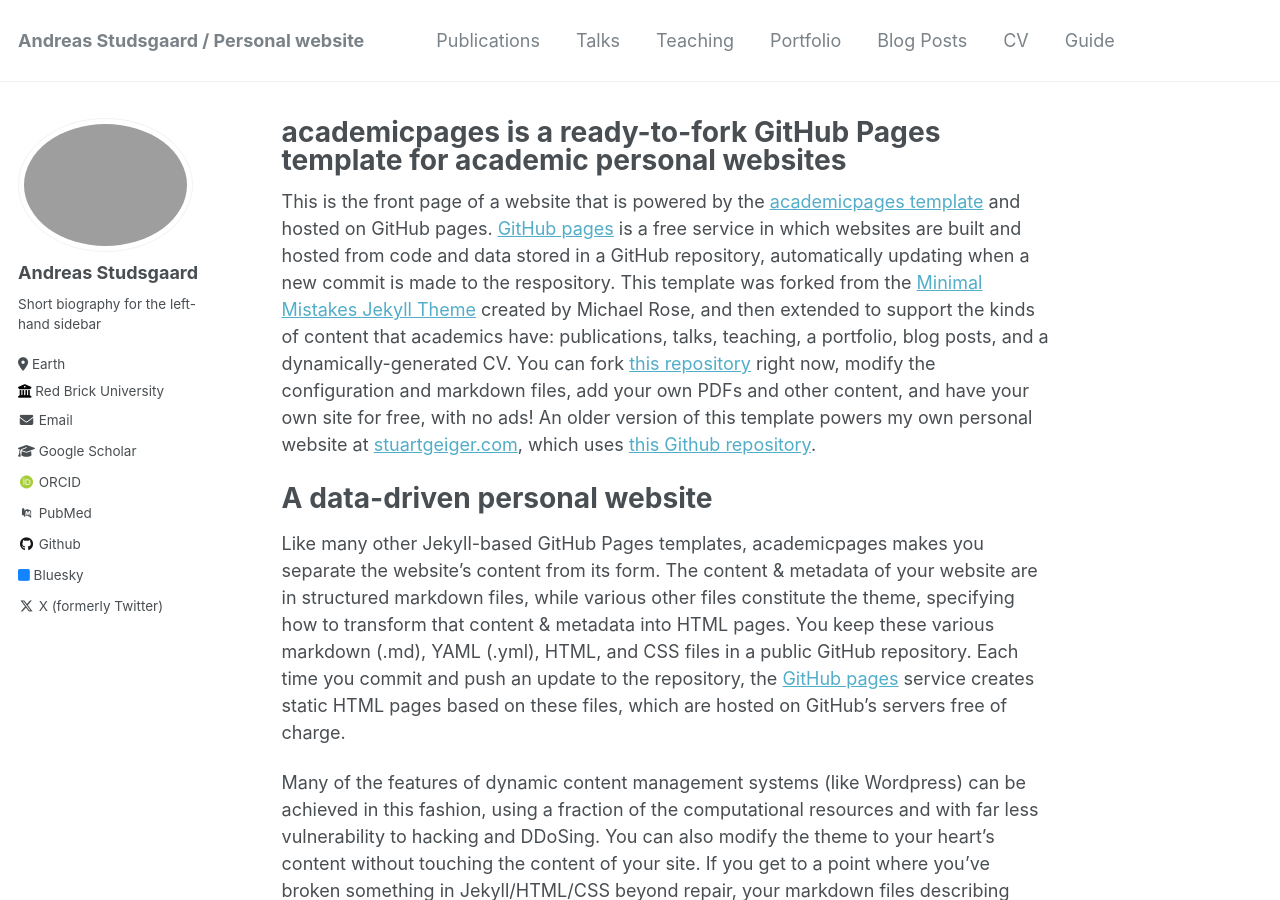
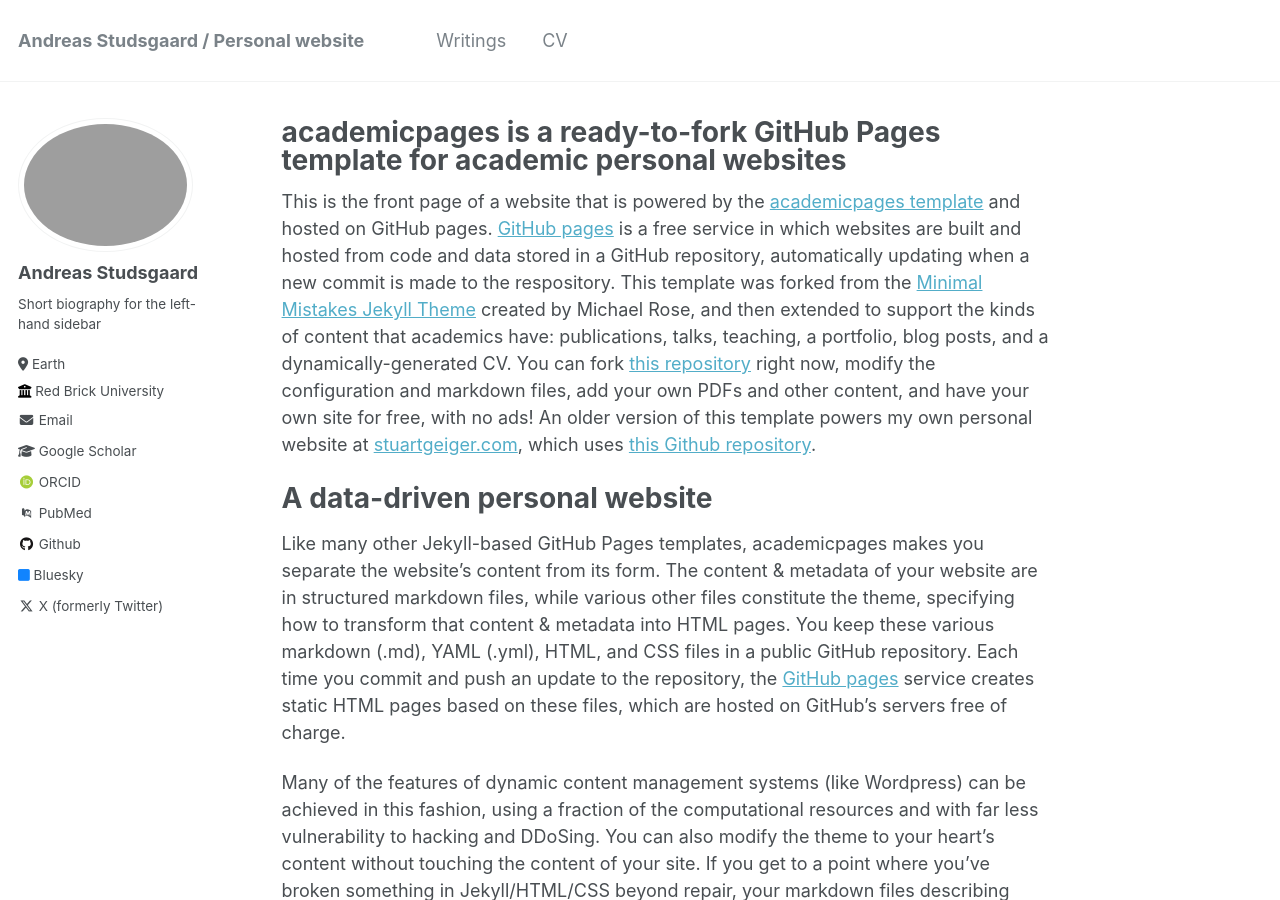
Before and after one commit to Fermat127/fermat127.github.io, a Jekyll site: the page built from _pages/about.md, in a window 1280 px wide and 900 px high. Built offline with Jekyll 4.4.1, drawn with Linux system fonts in a browser that asks for light colours; some web fonts are replaced; some of the changed lines change nothing that is shown.

Commit message:
Update navigation.yml

```diff
--- a/_data/navigation.yml
+++ b/_data/navigation.yml
@@ -1,22 +1,22 @@
 # main links links
 main:
-  - title: "Publications"
-    url: /publications/
+  #- title: "Publications"
+   # url: /publications/
 
-  - title: "Talks"
-    url: /talks/
+  #- title: "Talks"
+    #url: /talks/
 
-  - title: "Teaching"
-    url: /teaching/
+  #- title: "Teaching"
+  #  url: /teaching/
 
-  - title: "Portfolio"
+  - title: "Writings"
     url: /portfolio/
 
-  - title: "Blog Posts"
-    url: /year-archive/
+ # - title: "Blog Posts"
+   # url: /year-archive/
 
   - title: "CV"
     url: /cv/
 
-  - title: "Guide"
-    url: /markdown/
+  #- title: "Guide"
+  #  url: /markdown/
```
